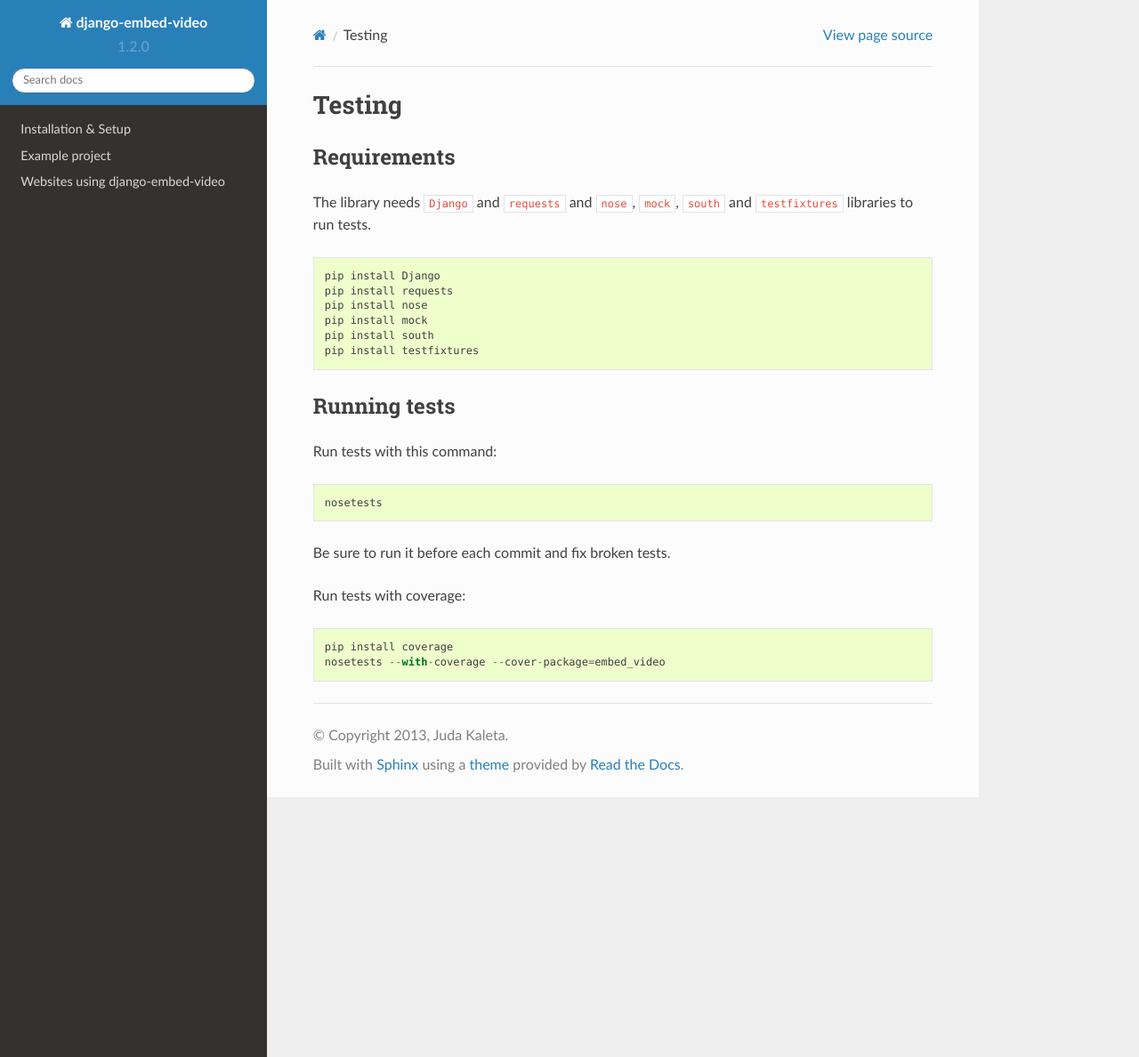
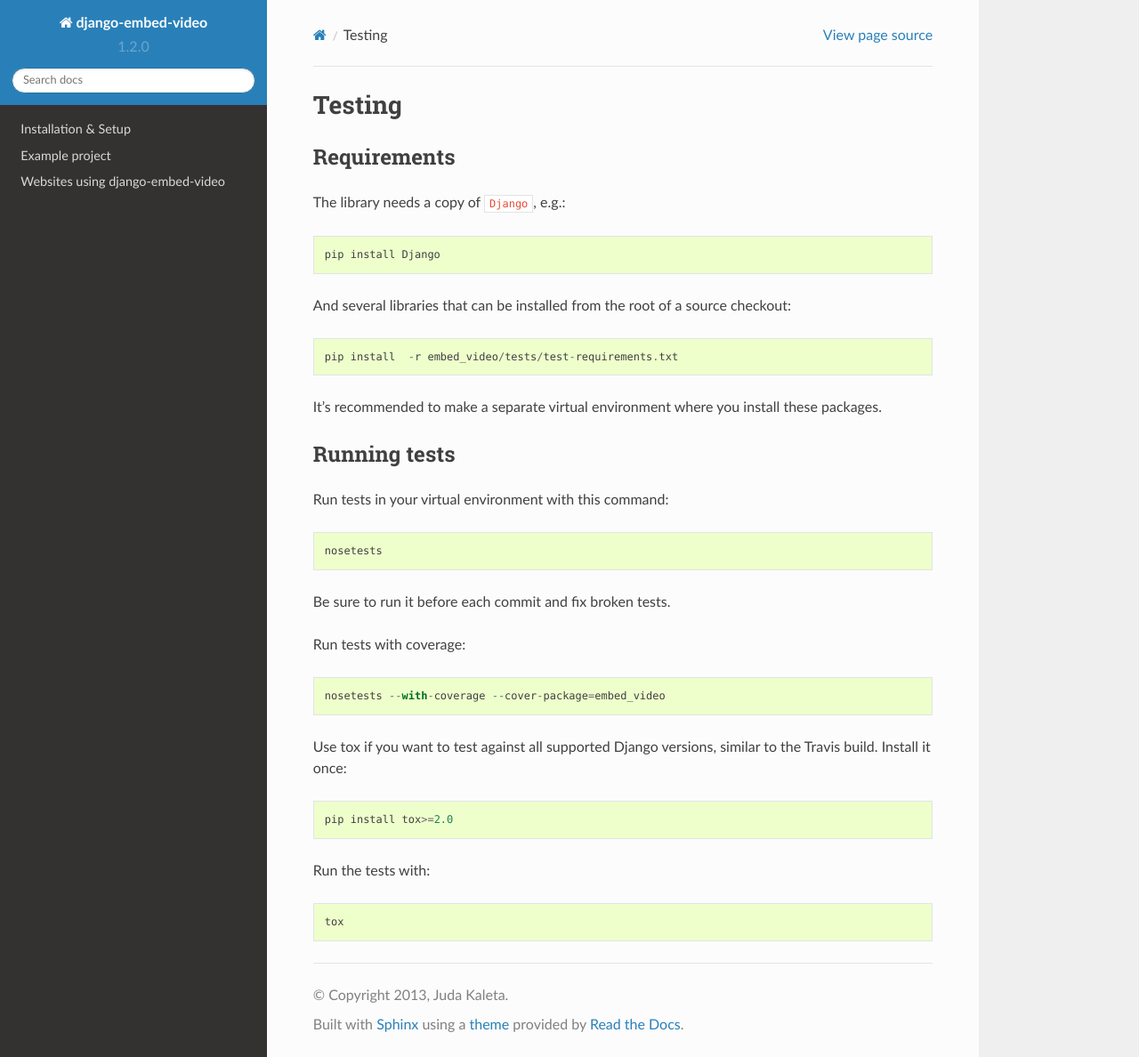
Before and after one commit to jazzband/django-embed-video, a Sphinx documentation site: the page built from docs/development/testing.rst, in a window 1280 px wide and 1188 px high. Shown: the whole window at 89% size. Built offline with Sphinx 7.4.7 and the Read the Docs theme 2.0.0, drawn with Linux system fonts in a browser that asks for light colours; pages that are not in the unit, such as notebooks, are missing from menus.

Commit message:
add note about tox and testing requirements

```diff
--- a/docs/development/testing.rst
+++ b/docs/development/testing.rst
@@ -4,23 +4,22 @@
 Requirements
 ------------
 
-The library needs ``Django`` and ``requests`` and ``nose``, ``mock``,
-``south`` and ``testfixtures`` libraries to run tests.
-
-::
+The library needs a copy of ``Django``, e.g.::
 
   pip install Django
-  pip install requests
-  pip install nose
-  pip install mock
-  pip install south
-  pip install testfixtures
 
+And several libraries that can be installed from the root of
+a source checkout::
+
+  pip install  -r embed_video/tests/test-requirements.txt
+
+It's recommended to make a separate virtual environment where you
+install these packages.
 
 Running tests
 -------------
 
-Run tests with this command:
+Run tests in your virtual environment with this command:
 
 ::
 
@@ -34,5 +33,13 @@
 
 ::
 
-  pip install coverage
   nosetests --with-coverage --cover-package=embed_video
+
+Use tox if you want to test against all supported Django versions,
+similar to the Travis build. Install it once::
+
+  pip install tox>=2.0
+
+Run the tests with::
+
+  tox
```
